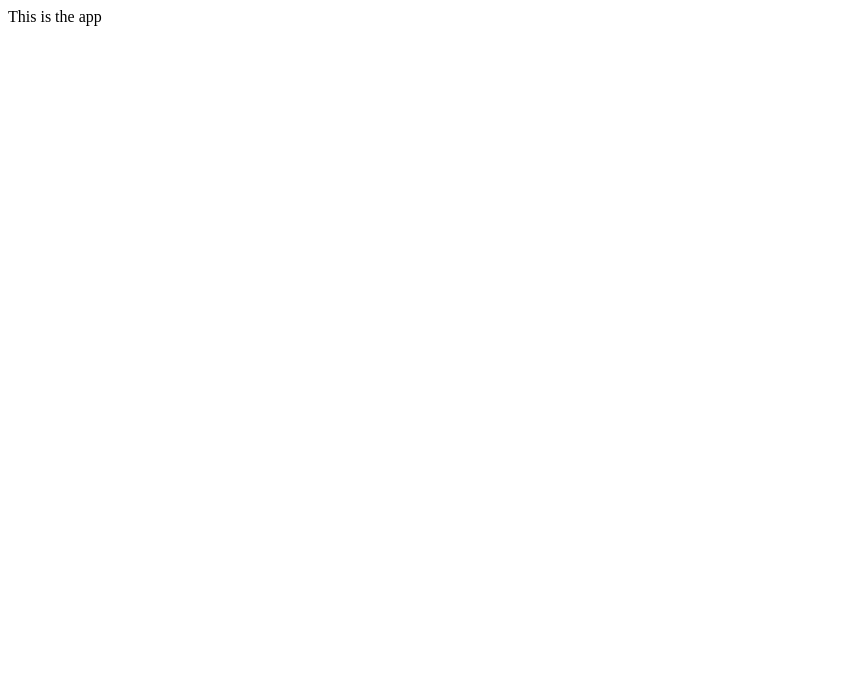
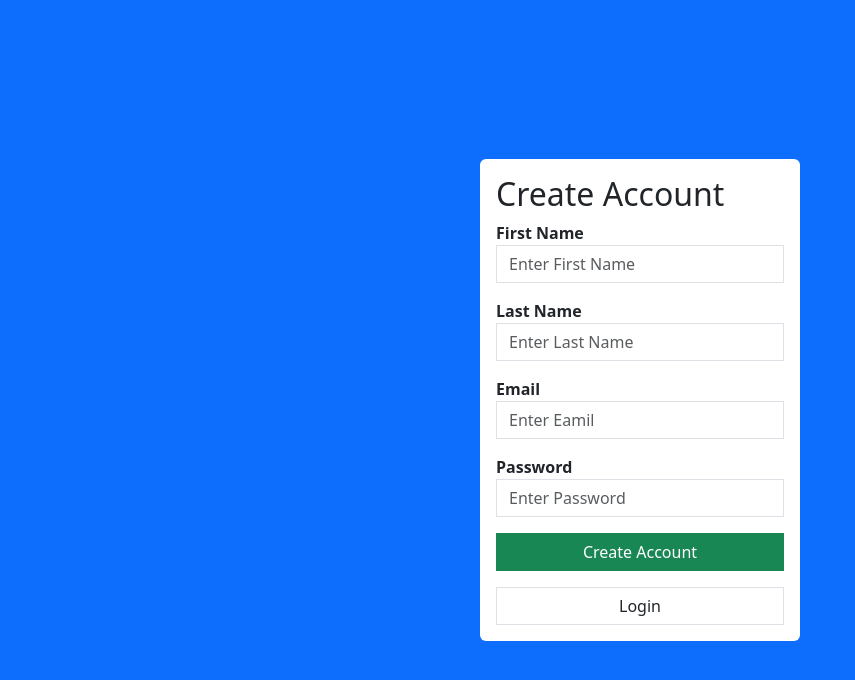
Before and after one commit to ayoungs98/MEDRECSYS, a React (Create React App) app in the folder frontend/: page /createAccount in a window 1280 px wide. Shown: the top 680 px of the page, without its empty margins (0-855 px from the left). Built offline with nearby package versions, Linux system fonts and the light colour scheme.

Commit message:
Login page and create account page
Created a Login page and a create account for patient page.

```diff
--- a/frontend/package.json
+++ b/frontend/package.json
@@ -6,8 +6,11 @@
     "@testing-library/jest-dom": "^5.17.0",
     "@testing-library/react": "^13.4.0",
     "@testing-library/user-event": "^13.5.0",
+    "axios": "^1.6.8",
+    "bootstrap": "^5.3.3",
     "react": "^18.2.0",
     "react-dom": "^18.2.0",
+    "react-router-dom": "^6.22.3",
     "react-scripts": "5.0.1",
     "web-vitals": "^2.1.4"
   },
--- /dev/null
+++ b/frontend/src/App.js
@@ -0,0 +1,17 @@
+import React from "react";
+import Login from "./login";
+import CreateAccount from "./CreateAccount";
+import {BrowserRouter, Routes, Route} from "react-router-dom"
+
+function App() {
+    return (
+        <BrowserRouter>
+            <Routes>
+                <Route path='/' element={<Login />}></Route>
+                <Route path='/createAccount' element={<CreateAccount />}></Route>
+            </Routes>
+        </BrowserRouter>
+    )
+}
+
+export default App
--- /dev/null
+++ b/frontend/src/CreateAccount.js
@@ -0,0 +1,76 @@
+import React, { useState} from "react";
+import { Link, useNavigate } from "react-router-dom";
+import Validation from "./CreateAccountValidation";
+import axios from "axios";
+
+function CreateAccount() {
+
+    const [values, setValues] = useState({
+        FIRST_NAME: "",
+        LAST_NAME: "",
+        EMAIL: "",
+        PASSWORD: "",
+        ROLE: "P",
+        RECORD_ID: null
+    })
+
+    const navigate = useNavigate();
+
+    const [errors, setErrors] = useState({})
+
+    const handleInput =(event) => {
+        setValues(prev => ({...prev, [event.target.name]: [event.target.value]}))
+    }
+
+    const handleSubmit =(event) => {
+        event.preventDefault();
+        setErrors(Validation(values));
+        console.log(values);
+        if(errors.first_name === "" && errors.last_name === "" && errors.email === "" && errors.password === "") {
+            axios.post("http://localhost:5000/login/create", values)
+            .then(res => {
+                navigate("/");
+            })
+            .catch(err => console.log(err));
+        }
+    }
+
+    return (
+        <div className="d-flex justify-content-center align-items-center bg-primary vh-100">
+            <div className="bg-white p-3 rounded w-25">
+                <h2>Create Account</h2>
+                <form action="" onSubmit={handleSubmit}>
+                <div className="mb-3">
+                        <label htmlFor="FIRST_NAME"> <strong>First Name </strong></label>
+                        <input type="text" placeholder="Enter First Name" name="FIRST_NAME"
+                        onChange={handleInput} className="form-control rounded-0"></input>
+                        {errors.first_name && <span className="text-danger"> {errors.first_name}</span>}
+                    </div>
+                    <div className="mb-3">
+                        <label htmlFor="LAST_NAME"> <strong>Last Name </strong></label>
+                        <input type="text" placeholder="Enter Last Name" name="LAST_NAME"
+                        onChange={handleInput} className="form-control rounded-0"></input>
+                        {errors.last_name && <span className="text-danger"> {errors.last_name}</span>}
+                    </div>
+                    <div className="mb-3">
+                        <label htmlFor="EMAIL"> <strong>Email </strong></label>
+                        <input type="email" placeholder="Enter Eamil" name="EMAIL"
+                        onChange={handleInput} className="form-control rounded-0"></input>
+                        {errors.email && <span className="text-danger"> {errors.email}</span>}
+                    </div>
+                    <div className="mb-3">
+                        <label htmlFor="PASSWORD"><strong>Password </strong></label>
+                        <input type="password" placeholder="Enter Password" name="PASSWORD"
+                        onChange={handleInput} className="form-control rounded-0"></input>
+                        {errors.password && <span className="text-danger"> {errors.password}</span>}
+                    </div>
+                    <button type="submit" className="btn btn-success w-100 rounded-0">Create Account</button>
+                    <p></p>
+                    <Link to="/" className="btn btn-default border w-100 rounded-0 text-decoration-none">Login</Link>
+                </form>
+            </div>
+        </div>
+    )
+}
+
+export default CreateAccount
--- /dev/null
+++ b/frontend/src/CreateAccountValidation.js
@@ -0,0 +1,37 @@
+function Validation(values) {
+    let error = {}
+    // const email_pattern = /^[^\s@]+@[^\s@]+\.[^\s@]+$/
+    // const password_pattern = /^(?=.*\d)(?=.*[A-Z])[a-zA-Z0-9]{8,}$/
+
+    if(values.first_name === "") {
+        error.first_name = "First name shound not be empty"
+    }
+    else {
+        error.first_name = ""
+    }
+
+    if(values.last_name === "") {
+        error.last_name = "Last name shound not be empty"
+    }
+    else {
+        error.last_name = ""
+    }
+
+    if(values.email === "") {
+        error.email = "Eamil shound not be empty"
+    }
+    else {
+        error.email = ""
+    }
+
+    if(values.password === "") {
+        error.password = "Password should not be empty"
+    }
+    else {
+        error.password = ""
+    }
+    return error;
+
+}
+
+export default Validation;
--- /dev/null
+++ b/frontend/src/LoginValidation.js
@@ -0,0 +1,30 @@
+function Validation(values) {
+    let error = {}
+    const email_pattern = /^[^\s@]+@[^\s@]+\.[^\s@]+$/
+    const password_pattern = /^(?=.*\d)(?=.*[A-Z])[a-zA-Z0-9]{8,}$/
+
+    if(values.email === "") {
+        error.email = "Eamil shound not be empty"
+    }
+    else if (!email_pattern.test(values.email)) {
+        error.email = "Email didn't match"
+
+    }
+    else {
+        error.email = ""
+    }
+
+    if(values.password === "") {
+        error.password = "Password should not be empty"
+    }
+    else if(!password_pattern.test(values.password)) {
+        error.password = "Password didn't match"
+    }
+    else {
+        error.password = ""
+    }
+    return error;
+
+}
+
+export default Validation;
--- /dev/null
+++ b/frontend/src/PatitentHome.js
@@ -0,0 +1 @@
+import React from "react";
--- /dev/null
+++ b/frontend/src/dataSource.js
@@ -0,0 +1,5 @@
+import axios from 'axios';
+
+export default axios.create ({
+    baseURL: 'http://localhost:5000'
+});
--- a/frontend/src/index.js
+++ b/frontend/src/index.js
@@ -1,10 +1,21 @@
 import React from "react";
-import ReactDOM  from "react-dom";
+import { createRoot } from 'react-dom/client';
+import App from "./App";
+import 'bootstrap/dist/css/bootstrap.min.css'
 
-const App = () => {
-  return (
-    <div>This is the app</div>
-  )
-}
+const container = document.getElementById('root');
+const root = createRoot(container);
+root.render(
+  <React.StrictMode>
+    <App />
+  </React.StrictMode>
+);
 
-ReactDOM.render(<App />, document.querySelector("#root"));
+/*
+const root = ReactDOM.createRoot(document.getElementById("root"));
+root.render(
+  <React.StrictMode>
+    <App />
+  </React.StrictMode>
+);
+*/
--- /dev/null
+++ b/frontend/src/login.js
@@ -0,0 +1,48 @@
+import React, { useState } from "react";
+import { Link } from "react-router-dom";
+import Validation from "./LoginValidation";
+
+function Login() {
+    const [values, setValues] = useState({
+        email: "",
+        password: ""
+    })
+
+    const [errors, setErrors] = useState({})
+
+    const handleInput =(event) => {
+        setValues(prev => ({...prev, [event.target.name]: [event.target.value]}))
+    }
+
+    const handleSubmit =(event) => {
+        event.preventDefault();
+        setErrors(Validation(values));
+    }
+
+    return (
+        <div className="d-flex justify-content-center align-items-center bg-primary vh-100">
+            <div className="bg-white p-3 rounded w-25">
+                <h2>Login</h2>
+                <form action="" onSubmit={handleSubmit}>
+                    <div className="mb-3">
+                        <label htmlFor="email"> <strong>Email </strong></label>
+                        <input type="email" placeholder="Enter Eamil" name="email"
+                        onChange={handleInput} className="form-control rounded-0"></input>
+                        {errors.email && <span className="text-danger"> {errors.email}</span>}
+                    </div>
+                    <div className="mb-3">
+                        <label htmlFor="password"><strong>Password </strong></label>
+                        <input type="password" placeholder="Enter Password" name="password"
+                        onChange={handleInput} className="form-control rounded-0"></input>
+                        {errors.password && <span className="text-danger"> {errors.password}</span>}
+                    </div>
+                    <button type="submit" className="btn btn-success w-100 rounded-0">Login</button>
+                    <p></p>
+                    <Link to="/createAccount" className="btn btn-default border w-100 rounded-0 text-decoration-none">Create Account</Link>
+                </form>
+            </div>
+        </div>
+    )
+}
+
+export default Login
```
Also changed, not shown: frontend/src/StaffHome.js (added), frontend/src/SysAdminHome.js (added), 1 other file (tests, documents, lock files or other folders).
